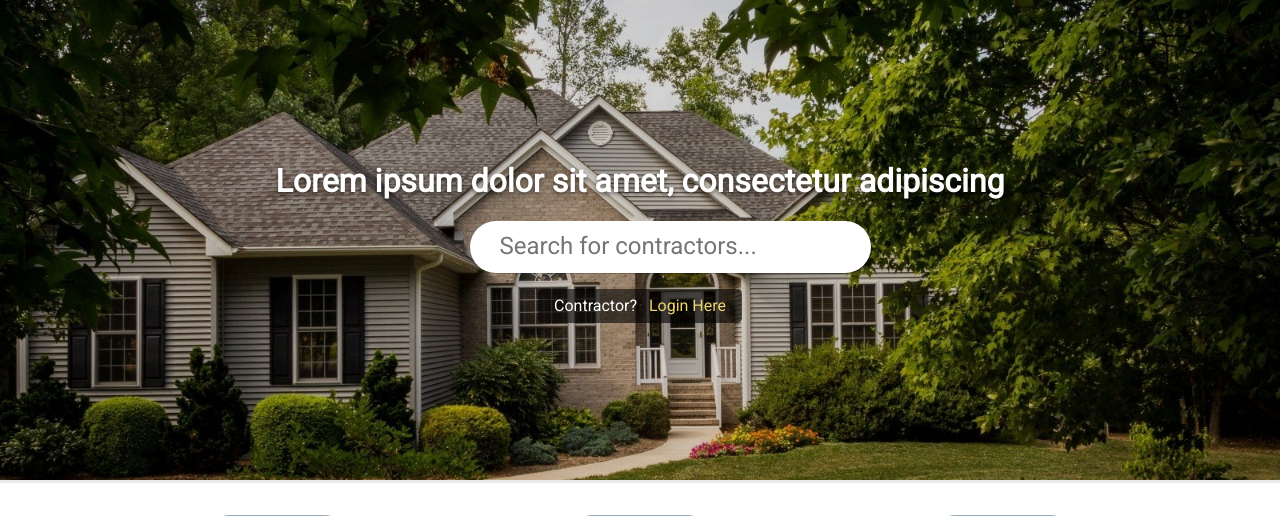
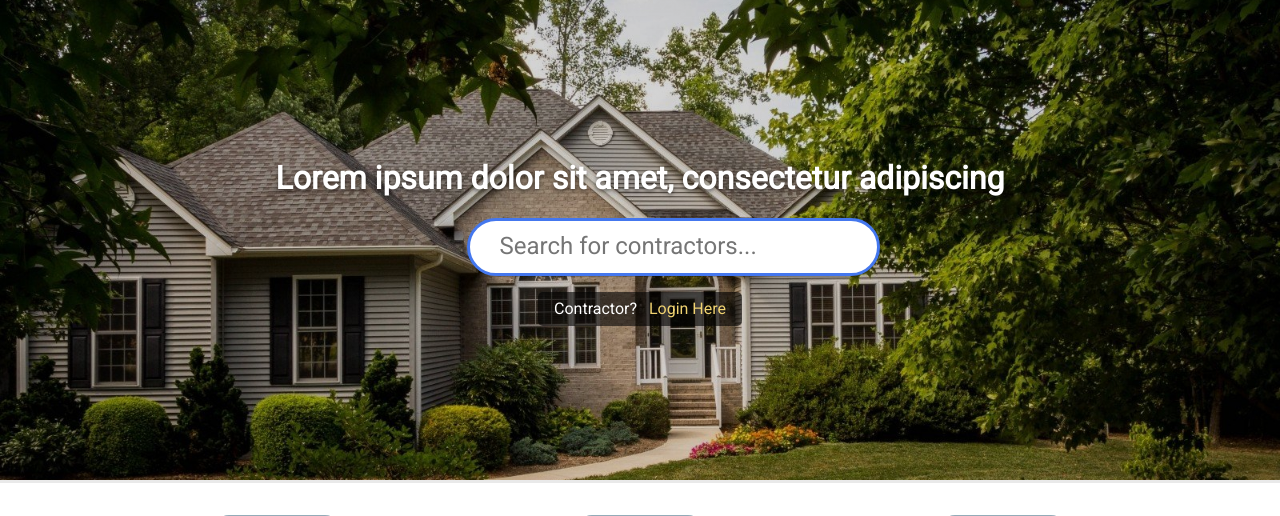
Before and after one commit to SeedyROM/adu-hack, a Django app: page / in a window 1280 px wide. Shown: the part 69-585 px from the top of the page. Run offline with Django 3.2, Linux system fonts and the light colour scheme.

Commit message:
Added color to homepage search bar

```diff
--- a/client/static/css/style.css
+++ b/client/static/css/style.css
@@ -47,7 +47,8 @@ nav {
     outline: none;
     border: none;
     box-shadow: 0px 1px 0px rgba(0, 0, 0, 0.2);
-    border-radius: 60px; }
+    border-radius: 60px;
+    border: 3px solid #47E; }
   .jumbo h1 {
     font-size: 2em;
     margin: .67em 0;
--- a/client/static/css/style.scss
+++ b/client/static/css/style.scss
@@ -60,7 +60,7 @@ nav {
     border: none;
     box-shadow: 0px 1px 0px rgba(0, 0, 0, 0.2);
     border-radius: 60px;
-
+    border: 3px solid #47E;
   }
 
   h1 {
```
